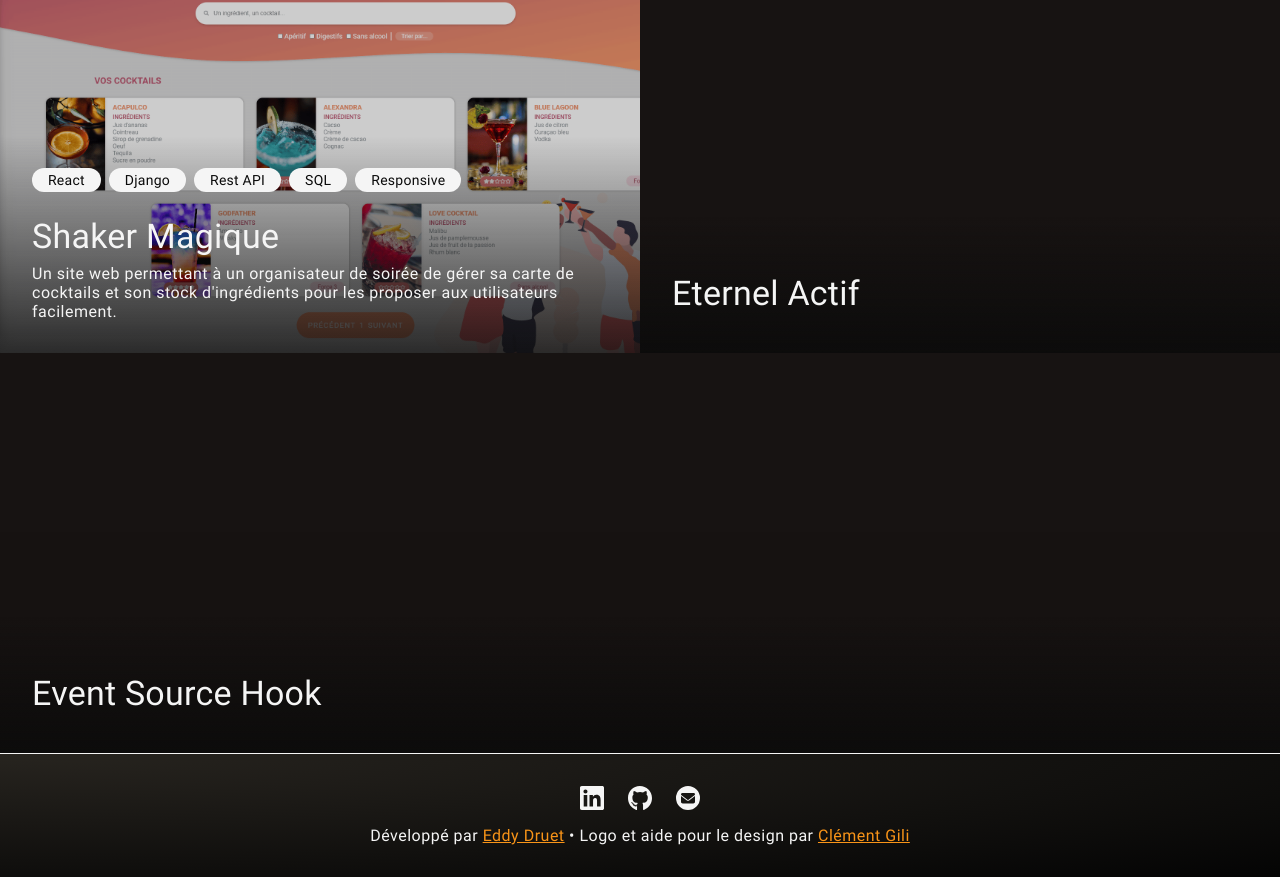
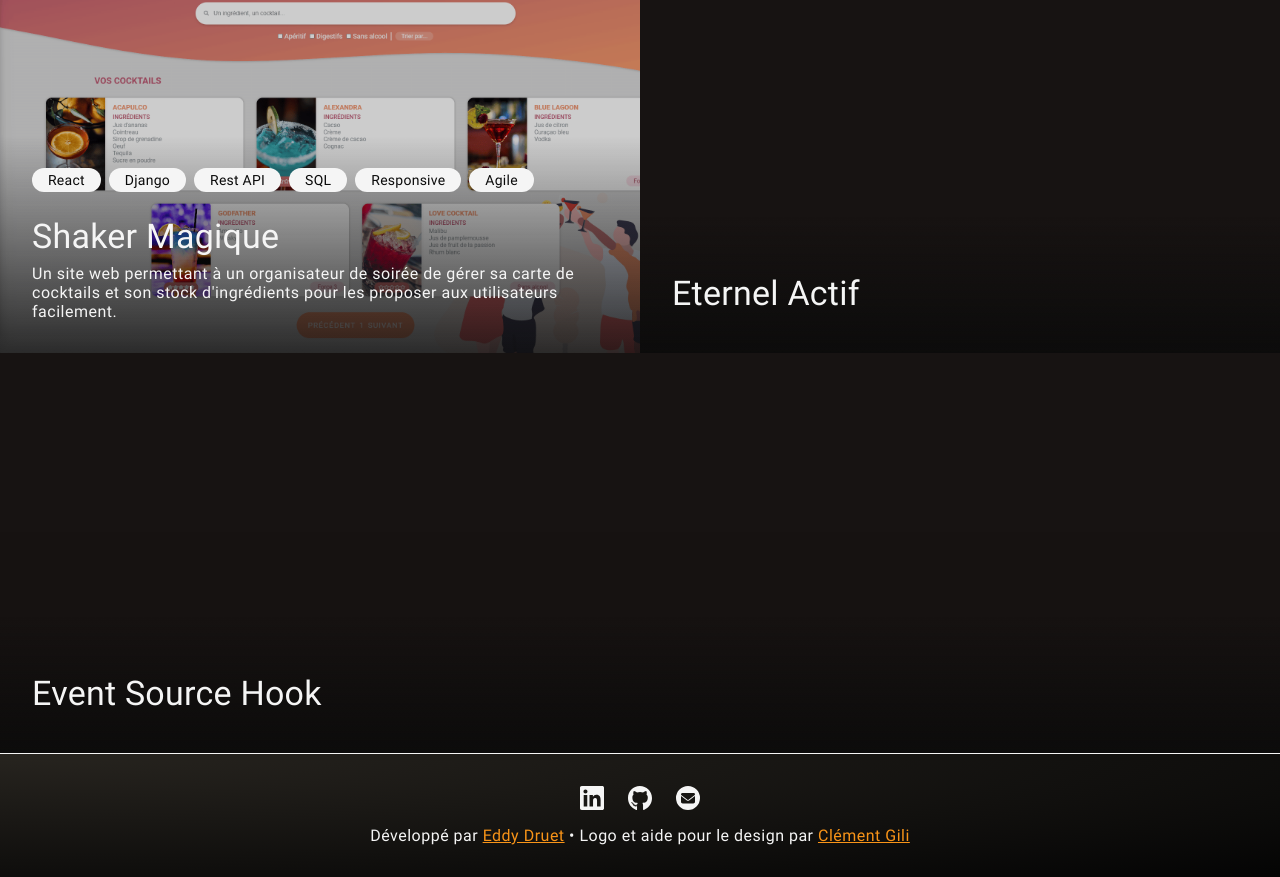
Before and after one commit to Akwd22/akwd22.github.io, a React (Create React App) app: page /projets/auto-learn in a window 1280 px wide. Shown: the part 1247-2124 px from the top of the page. Built offline with nearby package versions, Linux system fonts and the light colour scheme.

Commit message:
Edit: add a new tag to a project

```diff
--- a/src/data/projects/shaker-magique/shaker-magique.ts
+++ b/src/data/projects/shaker-magique/shaker-magique.ts
@@ -17,13 +17,13 @@ const project: TProject = {
   slug: "shaker-magique",
   title: "Shaker Magique",
   summary: "Un site web permettant à un organisateur de soirée de gérer sa carte de cocktails et son stock d'ingrédients pour les proposer aux utilisateurs facilement.",
-  tags: ["React", "Django", "Rest API", "SQL", "Responsive"],
+  tags: ["React", "Django", "Rest API", "SQL", "Responsive", "Agile"],
   thumbnail: ImageD_Home,
   description: `
-  Ce projet est un site web réalisé en groupe de **6 étudiants** dans le cadre du projet de **semestre n°3** du **DUT informatique**. J'ai participé à toutes les sphères du projet : **web-design**, **front-end**, **back-end**, ainsi que la **gestion de projet**.
+  Ce projet est un site web réalisé en groupe de **6 étudiants** dans le cadre du projet de **3ème semestre** du **DUT** informatique. J'ai participé **à toutes les sphères du projet** : analyse, web-design, front-end, back-end, ainsi que la gestion de projet.
 
   Le projet s'est déroulé en 3 phases :
-  * Phase d'analyse des besoins : diagrammes de cas d'utilisation, séquences, et entité-relation en **UML** ; maquette UI avec **Adobe XD**
+  * Phase d'analyse des besoins : diagrammes de cas d'utilisation, séquences, et entité-relation en UML ; maquette UI avec [Adobe XD](https://www.adobe.com/fr/products/xd.html)
   * Phase de développement : implémentation des fonctionnalités sur une période de **2 mois**
   * Phase finale : correction des bugs, peaufinage visuel, et réunion avec le client pour présenter le livrable fini
 
```
